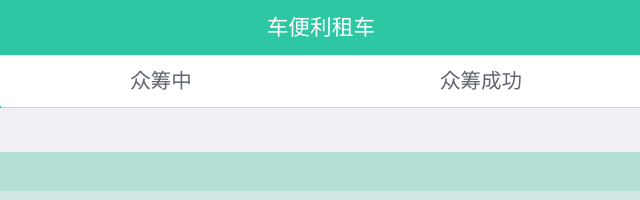
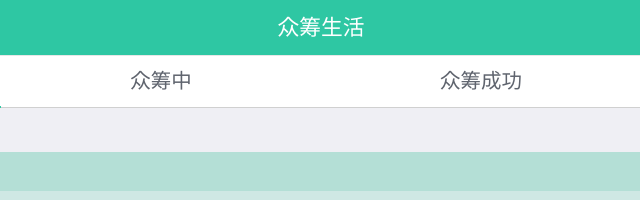
Before and after one commit to endjq/zcmo, a plain HTML site: page my_support.html in a window 1280 px wide. Shown: the top 200 px of the page, 319-959 px from the left. Drawn offline with Linux system fonts and the light colour scheme.

Commit message:
Update my_support.html

```diff
--- a/my_support.html
+++ b/my_support.html
@@ -21,7 +21,7 @@
             <header class="bar bar-nav">
                 <a class="icon iconfont pull-left back">&#xe61d;</a>
 				<a href="/" class="icon iconfont pull-right">&#xe612;</a>
-                <h1 class="title">车便利租车</h1>
+                <h1 class="title">众筹生活</h1>
             </header>
 
             <div class="content infinite-scroll">
```
